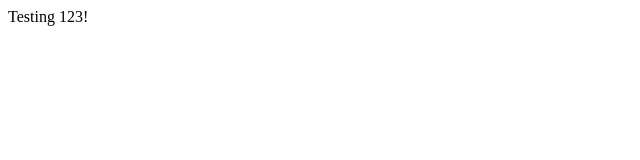
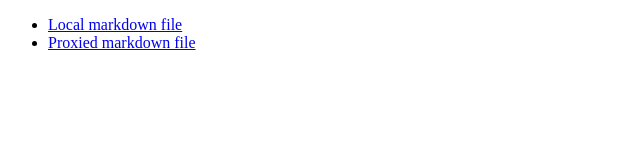
Before and after one commit to jimjimovich/markdown-test, a plain HTML site: page public/index.html in a window 1280 px wide. Shown: the whole page, without its empty margins (0-640 px from the left). Drawn offline with Linux system fonts and the light colour scheme.

Commit message:
make html version of md

```diff
--- a/public/index.html
+++ b/public/index.html
@@ -4,6 +4,9 @@
 
     </head>
     <body>
-        Testing 123!
+        <ul>
+            <li><a href="/test/">Local markdown file</a></li>
+            <li><a href="/test-proxy/">Proxied markdown file</a></li>
+        </ul>
     </body>
 </html>
```
Also changed, not shown: public/test/index.html (added, +12 -0 lines), 1 other file.
